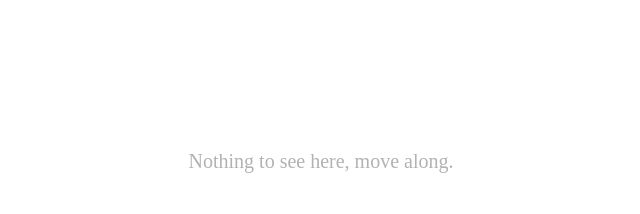
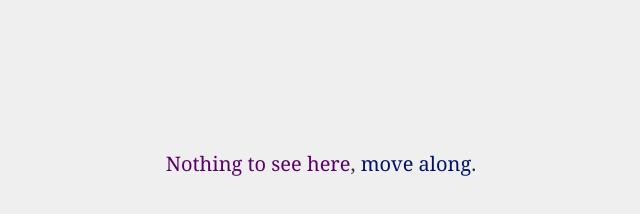
Before and after one commit to McSpider/mcspider.github.com, a plain HTML site: page index.html in a window 1280 px wide. Shown: the whole page, without its empty margins (319-959 px from the left). Drawn offline with Linux system fonts and the light colour scheme.

Commit message:
Change CSS style.

```diff
--- a/index.html
+++ b/index.html
@@ -3,20 +3,35 @@
 
 <head>
 	<meta http-equiv="content-type" content="text/html; charset=utf-8" />
-	<title>
-		McSpider
-	</title>
+	<title>Nothing to see here, move along.</title>
 </head>
 
-<!-- Credits -->
-<!-- Some icons © Mihaiciuc Bogdan - http://bogo-d.deviantart.com -->
-<!-- Emoticons © Alex Rogahn - www.alexrogahn.com -->
-<!-- Favicon © Yusuke Kamiyamane - Fugue Icons - http://p.yusukekamiyamane.com/ -->
+<style>
+
+body {
+  background-color: #efefef;
+}
+
+.label {
+  display: block;
+  width: 80%;
+  margin: 0 auto;
+  margin-top: 150px;
+  font-family: Georgia;
+  font-size: 20px;
+  color: #333;
+  text-align: center;
+}
+
+.inline {
+  display: inline-block;
+}
+
+</style>
 
 <body>
 
-<span style="display: block; font-size: 20px; color: #b2b2b2; margin-top: 150px; text-align: center;">Nothing to see here, move along.</span>
+<span class="label"><span class="inline" style="color: #5a006b;">Nothing to see here</span>, <span class="inline" style="color: #00136b;">move along</span>.</span>
 
 </body>
-
 </html>
```
